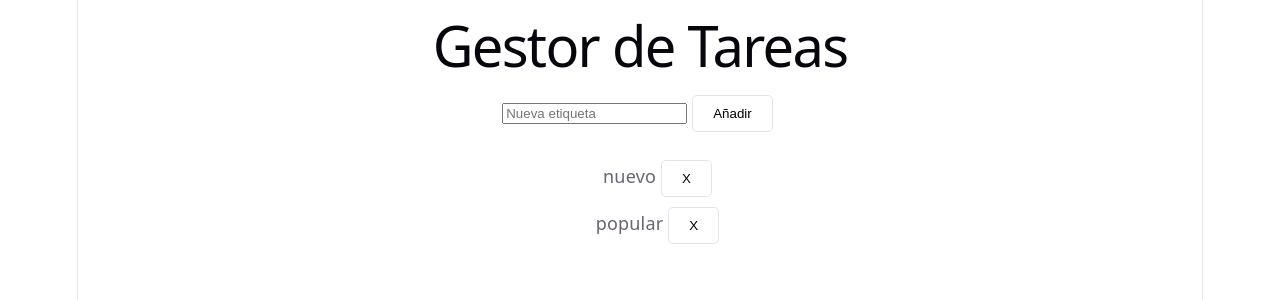
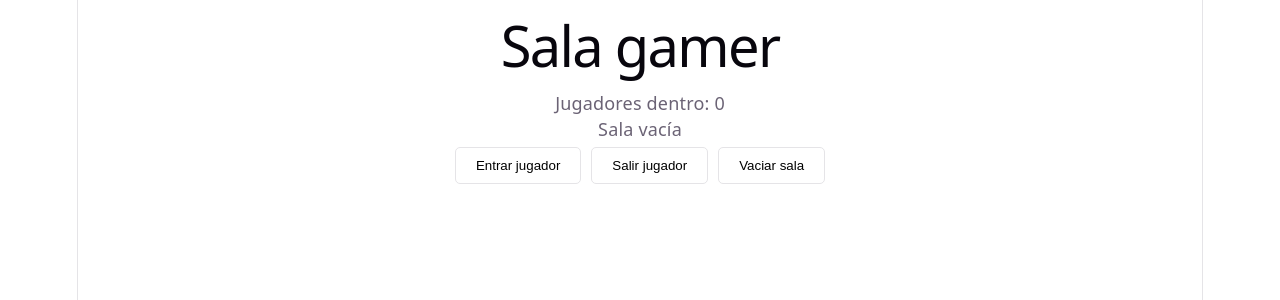
Before and after one commit to isergioam/React, a React (Vite) app in the folder practicas-m2/: page / in a window 1280 px wide. Shown: the top 300 px of the page. Built offline with nearby package versions, Linux system fonts and the light colour scheme.

Commit message:
feat: implement ObtenerEstadoRobot component and integrate it into App

```diff
--- a/practicas-m2/src/App.jsx
+++ b/practicas-m2/src/App.jsx
@@ -4,6 +4,7 @@ import InputControlado from "./components/InputControlado"
 import Boolean from "./components/Boolean"
 import FichaJugador from "./components/FichaJugador"
 import GestorTareas from "./components/GestorTareas"
+import ObtenerEstadoRobot from "./components/ObtenerEstadoRobot"
 import './App.css'
 
 function App() {
@@ -11,7 +12,7 @@ function App() {
   return (
     <main>
 
-      <GestorTareas />
+      <ObtenerEstadoRobot />
 
     </main>
   )
--- /dev/null
+++ b/practicas-m2/src/components/ObtenerEstadoRobot.jsx
@@ -0,0 +1,34 @@
+import { useState } from "react"
+
+function ObtenerEstadoRobot() {
+    const [jugadores, setJugadores] = useState(0)
+    const aforoMaximo = 8
+
+    function entrarJugador() {
+        setJugadores(valorAnterior => Math.min(valorAnterior + 1, aforoMaximo))
+    }
+
+    function salirJugador() {
+        setJugadores(valorAnterior => Math.max(valorAnterior - 1, 0))
+    }
+
+    function vaciarSala() {
+        setJugadores(0)
+    }
+
+    return (
+        <main>
+            <h1>Sala gamer</h1>
+            <p>Jugadores dentro: {jugadores}</p>
+
+            {jugadores === 0 && <p>Sala vacía</p>}
+            {jugadores === aforoMaximo && <p>Sala completa</p>}
+
+            <button onClick={entrarJugador}>Entrar jugador</button>
+            <button onClick={salirJugador}>Salir jugador</button>
+            <button onClick={vaciarSala}>Vaciar sala</button>
+        </main>
+    )
+}
+
+export default ObtenerEstadoRobot
```
